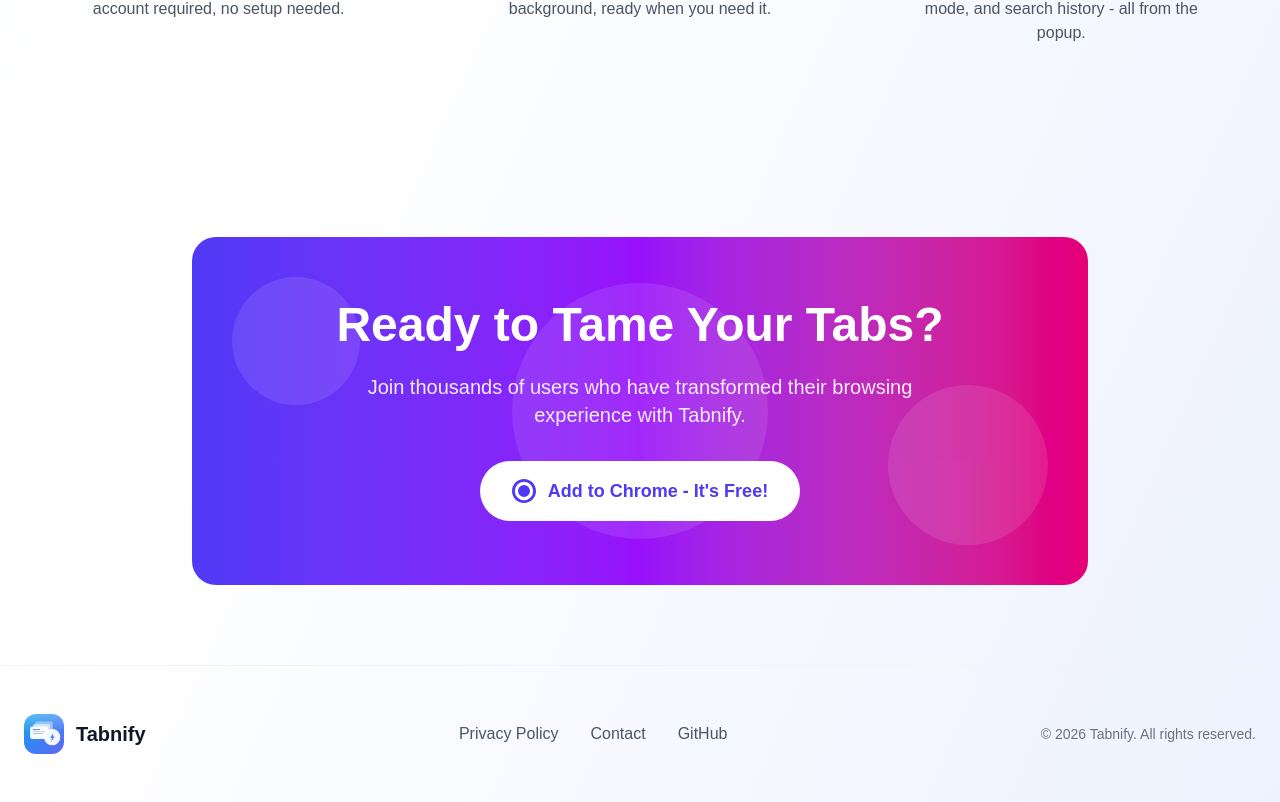
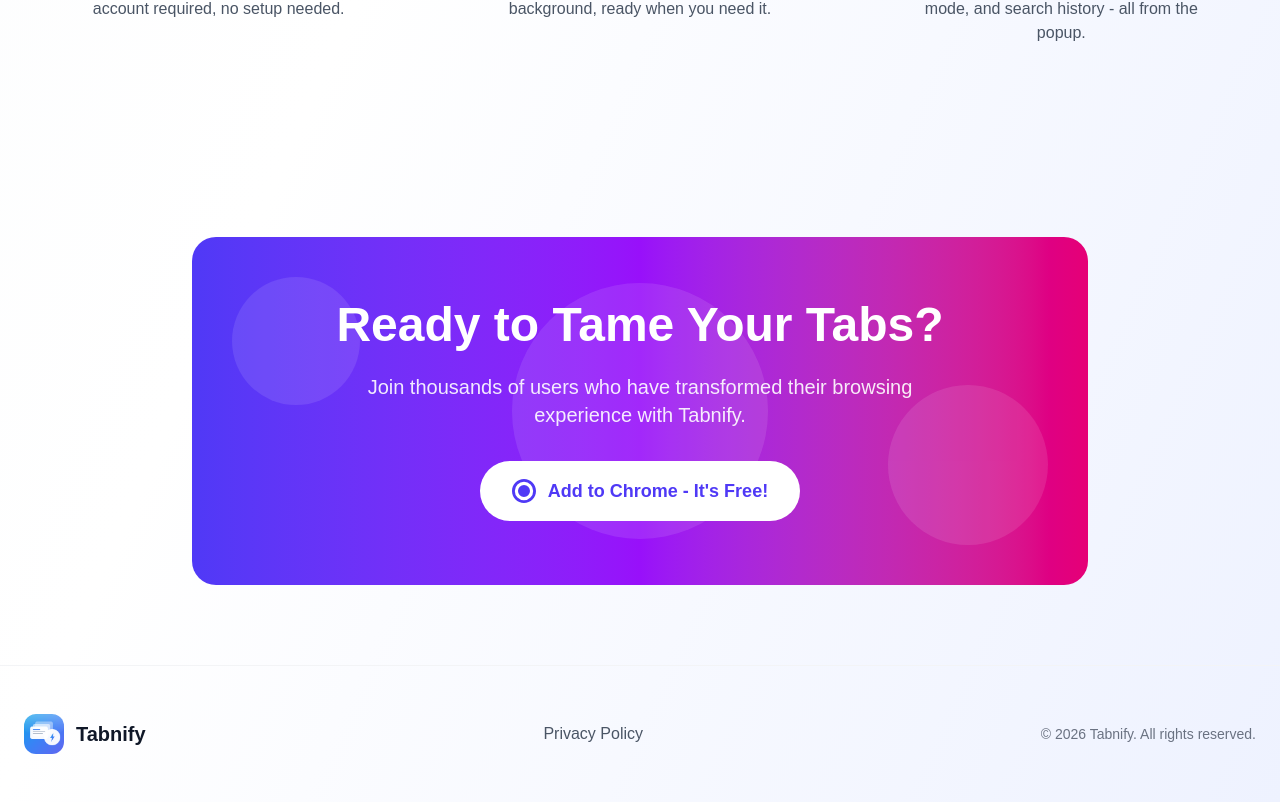
Before and after one commit to UtsavDarji710/Tabnify, a Next.js app: page / in a window 1280 px wide. Shown: the part 2080-2882 px from the top of the page. Built offline with nearby package versions, Linux system fonts and the light colour scheme.

Commit message:
Update page.tsx

```diff
--- a/app/page.tsx
+++ b/app/page.tsx
@@ -89,7 +89,7 @@
               Privacy
             </Link>
             <a
-              href="#"
+              href="https://chromewebstore.google.com/detail/smart-tab-manager/mgigbjjhejcaigecdanajdmolpijbogm"
               className="px-5 py-2.5 rounded-full bg-gradient-to-r from-indigo-500 to-purple-600 text-white font-medium hover:shadow-lg hover:shadow-indigo-500/25 transition-all duration-300 hover:scale-105"
             >
               Add to Chrome
@@ -126,7 +126,7 @@
           {/* CTA Buttons */}
           <div className="flex flex-col sm:flex-row items-center justify-center gap-4 mb-16">
             <a
-              href="#"
+              href="https://chromewebstore.google.com/detail/smart-tab-manager/mgigbjjhejcaigecdanajdmolpijbogm"
               className="group flex items-center gap-3 px-8 py-4 rounded-full bg-gradient-to-r from-indigo-500 to-purple-600 text-white font-semibold text-lg hover:shadow-2xl hover:shadow-indigo-500/30 transition-all duration-300 hover:scale-105"
             >
               <svg
@@ -306,7 +306,7 @@
               experience with Tabnify.
             </p>
             <a
-              href="#"
+              href="https://chromewebstore.google.com/detail/smart-tab-manager/mgigbjjhejcaigecdanajdmolpijbogm"
               className="inline-flex items-center gap-3 px-8 py-4 rounded-full bg-white text-indigo-600 font-semibold text-lg hover:shadow-2xl transition-all duration-300 hover:scale-105"
             >
               <svg className="w-6 h-6" fill="currentColor" viewBox="0 0 24 24">
@@ -340,18 +340,6 @@
               >
                 Privacy Policy
               </Link>
-              <a
-                href="#"
-                className="text-gray-600 hover:text-gray-900 transition-colors"
-              >
-                Contact
-              </a>
-              <a
-                href="#"
-                className="text-gray-600 hover:text-gray-900 transition-colors"
-              >
-                GitHub
-              </a>
             </div>
 
             <p className="text-gray-500 text-sm">
```
